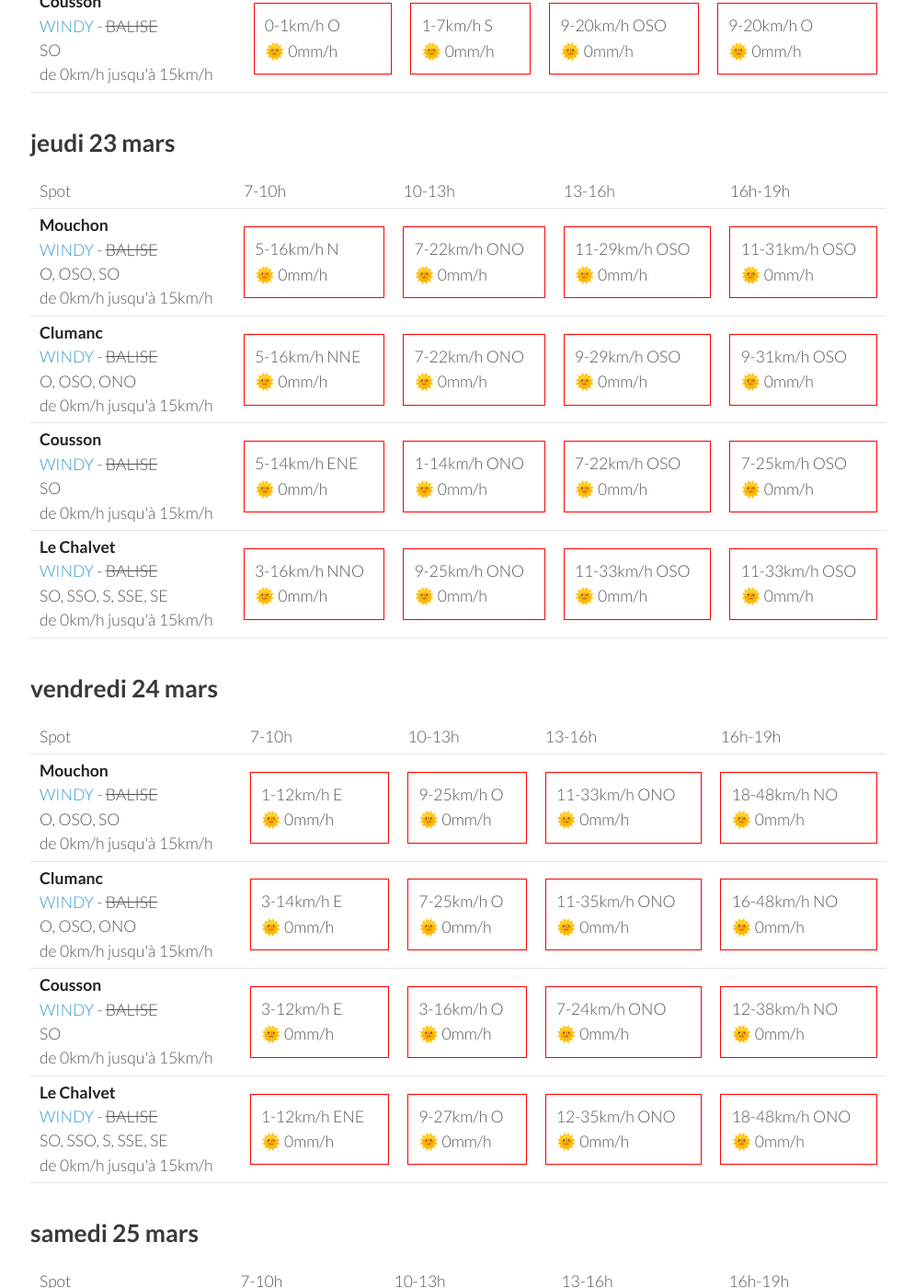
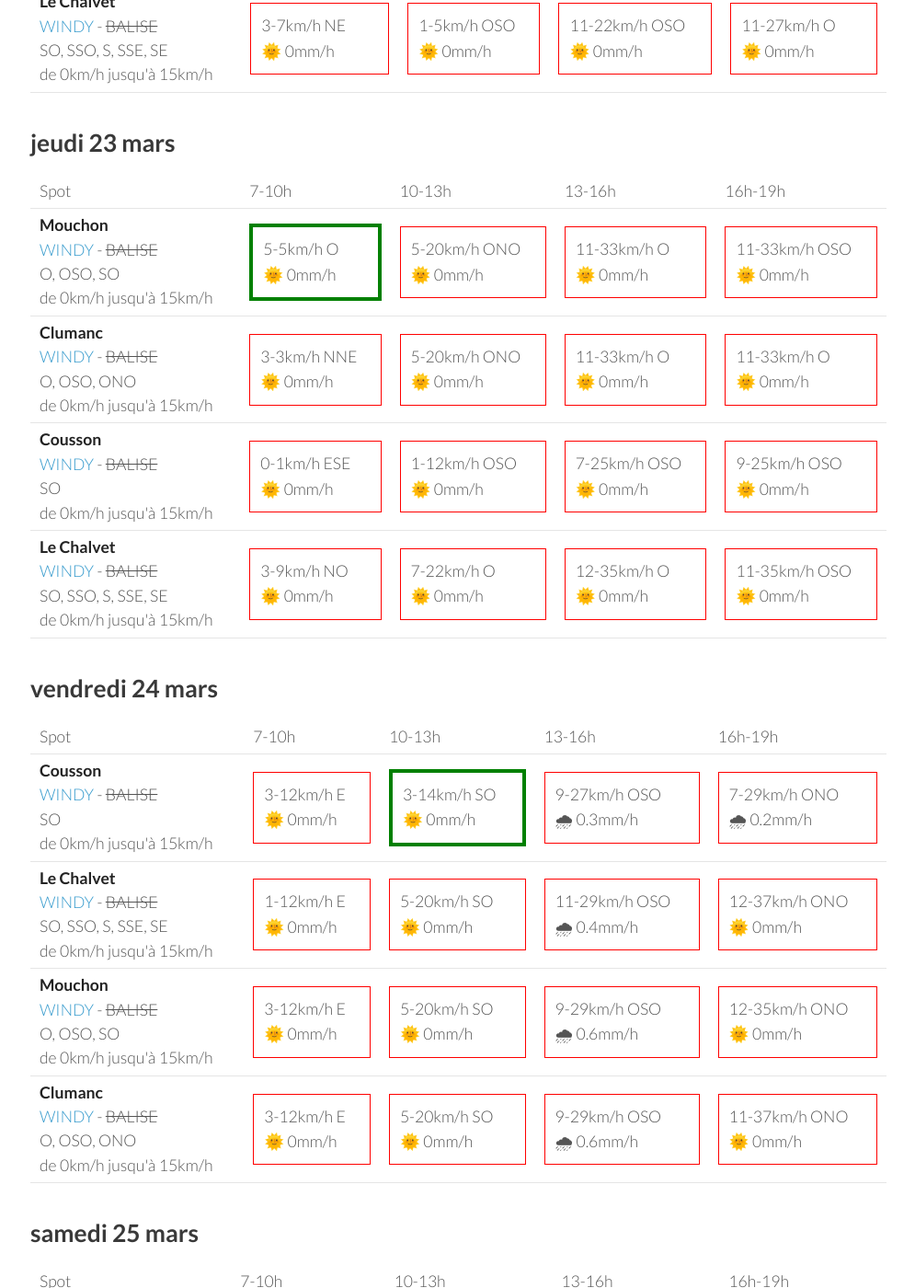
Before and after one commit to parapente-dans-le-nord/parapente-dans-le-nord.github.io, a Jekyll site: the page built from serre_poncon.markdown, in a window 1280 px wide and 1400 px high, scrolled down 1325 px. Shown: the whole window at 92% size, without its empty margins (25-1020 px from the left). Built offline with Jekyll 4.4.1, drawn with Linux system fonts in a browser that asks for light colours; some of the changed text lies outside the part shown.

Commit message:
update index.markdown

```diff
--- a/serre_poncon.markdown
+++ b/serre_poncon.markdown
@@ -25,36 +25,36 @@ page mise à jour le mardi 21 mars 13:31
         <td><strong>Clumanc</strong><br><a href="https://windy.com/44.027/6.402?43.914,6.403,10,m:eSxaglP">WINDY</a> - <span class="no-balise"> BALISE </span><br> <span class="vent-favorable">O, OSO, ONO</span><br><span class="force-vent">de 0km/h jusqu'à 15km/h</span> </td>
 
             <td><div class="not-flyable"><p>0-0km/h NA</p><p>🌧️ 0mm/h</p></div></td>
-            <td><div class="flyable"><p>5-12km/h ONO</p><p>🌞 0mm/h</p></div></td>
-            <td><div class="not-flyable"><p>11-25km/h O</p><p>🌞 0mm/h</p></div></td>
-            <td><div class="not-flyable"><p>9-25km/h ONO</p><p>🌞 0mm/h</p></div></td>
+            <td><div class="not-flyable"><p>0-0km/h NA</p><p>🌧️ 0mm/h</p></div></td>
+            <td><div class="not-flyable"><p>0-0km/h NA</p><p>🌧️ 0mm/h</p></div></td>
+            <td><div class="not-flyable"><p>11-24km/h O</p><p>🌞 0mm/h</p></div></td>
 
     </tr>
 <tr>
         <td><strong>Mouchon</strong><br><a href="https://windy.com/43.992/6.424?43.878,6.425,10,m:eSuaglR">WINDY</a> - <span class="no-balise"> BALISE </span><br> <span class="vent-favorable">O, OSO, SO</span><br><span class="force-vent">de 0km/h jusqu'à 15km/h</span> </td>
 
             <td><div class="not-flyable"><p>0-0km/h NA</p><p>🌧️ 0mm/h</p></div></td>
-            <td><div class="not-flyable"><p>9-22km/h ONO</p><p>🌞 0mm/h</p></div></td>
-            <td><div class="not-flyable"><p>11-31km/h NO</p><p>🌞 0mm/h</p></div></td>
-            <td><div class="not-flyable"><p>12-29km/h NO</p><p>🌞 0mm/h</p></div></td>
+            <td><div class="not-flyable"><p>0-0km/h NA</p><p>🌧️ 0mm/h</p></div></td>
+            <td><div class="not-flyable"><p>0-0km/h NA</p><p>🌧️ 0mm/h</p></div></td>
+            <td><div class="not-flyable"><p>9-27km/h ONO</p><p>🌞 0mm/h</p></div></td>
 
     </tr>
 <tr>
         <td><strong>Cousson</strong><br><a href="https://windy.com/44.054/6.240?43.940,6.241,10,m:eSAaglz">WINDY</a> - <span class="no-balise"> BALISE </span><br> <span class="vent-favorable">SO</span><br><span class="force-vent">de 0km/h jusqu'à 15km/h</span> </td>
 
             <td><div class="not-flyable"><p>0-0km/h NA</p><p>🌧️ 0mm/h</p></div></td>
-            <td><div class="not-flyable"><p>7-14km/h NNO</p><p>🌞 0mm/h</p></div></td>
-            <td><div class="not-flyable"><p>7-16km/h ONO</p><p>🌞 0mm/h</p></div></td>
-            <td><div class="not-flyable"><p>5-24km/h O</p><p>🌞 0mm/h</p></div></td>
+            <td><div class="not-flyable"><p>0-0km/h NA</p><p>🌧️ 0mm/h</p></div></td>
+            <td><div class="not-flyable"><p>0-0km/h NA</p><p>🌧️ 0mm/h</p></div></td>
+            <td><div class="not-flyable"><p>12-29km/h OSO</p><p>🌞 0mm/h</p></div></td>
 
     </tr>
 <tr>
         <td><strong>Le Chalvet</strong><br><a href="https://windy.com/43.979/6.480?43.866,6.480,10,m:eSsaglX">WINDY</a> - <span class="no-balise"> BALISE </span><br> <span class="vent-favorable">SO, SSO, S, SSE, SE</span><br><span class="force-vent">de 0km/h jusqu'à 15km/h</span> </td>
 
             <td><div class="not-flyable"><p>0-0km/h NA</p><p>🌧️ 0mm/h</p></div></td>
-            <td><div class="not-flyable"><p>11-22km/h ONO</p><p>🌞 0mm/h</p></div></td>
-            <td><div class="not-flyable"><p>14-35km/h ONO</p><p>🌞 0mm/h</p></div></td>
-            <td><div class="not-flyable"><p>14-31km/h ONO</p><p>🌞 0mm/h</p></div></td>
+            <td><div class="not-flyable"><p>0-0km/h NA</p><p>🌧️ 0mm/h</p></div></td>
+            <td><div class="not-flyable"><p>0-0km/h NA</p><p>🌧️ 0mm/h</p></div></td>
+            <td><div class="not-flyable"><p>11-33km/h O</p><p>🌞 0mm/h</p></div></td>
 
     </tr>
 
@@ -74,42 +74,42 @@ page mise à jour le mardi 21 mars 13:31
       <td>16h-19h</td>
     </tr>
 <tr>
-        <td><strong>Le Chalvet</strong><br><a href="https://windy.com/43.979/6.480?43.866,6.480,10,m:eSsaglX">WINDY</a> - <span class="no-balise"> BALISE </span><br> <span class="vent-favorable">SO, SSO, S, SSE, SE</span><br><span class="force-vent">de 0km/h jusqu'à 15km/h</span> </td>
-
-            <td><div class="not-flyable"><p>3-5km/h NE</p><p>🌞 0mm/h</p></div></td>
-            <td><div class="flyable"><p>1-7km/h S</p><p>🌞 0mm/h</p></div></td>
-            <td><div class="not-flyable"><p>11-25km/h O</p><p>🌞 0mm/h</p></div></td>
-            <td><div class="not-flyable"><p>12-29km/h ONO</p><p>🌞 0mm/h</p></div></td>
-
-
-    </tr>
-<tr>
         <td><strong>Mouchon</strong><br><a href="https://windy.com/43.992/6.424?43.878,6.425,10,m:eSuaglR">WINDY</a> - <span class="no-balise"> BALISE </span><br> <span class="vent-favorable">O, OSO, SO</span><br><span class="force-vent">de 0km/h jusqu'à 15km/h</span> </td>
 
-            <td><div class="not-flyable"><p>0-1km/h NNO</p><p>🌞 0mm/h</p></div></td>
-            <td><div class="not-flyable"><p>1-7km/h SE</p><p>🌞 0mm/h</p></div></td>
-            <td><div class="not-flyable"><p>9-22km/h ONO</p><p>🌞 0mm/h</p></div></td>
-            <td><div class="not-flyable"><p>9-25km/h ONO</p><p>🌞 0mm/h</p></div></td>
+            <td><div class="flyable"><p>0-3km/h OSO</p><p>🌞 0mm/h</p></div></td>
+            <td><div class="not-flyable"><p>1-5km/h NNE</p><p>🌞 0mm/h</p></div></td>
+            <td><div class="not-flyable"><p>7-18km/h O</p><p>🌞 0mm/h</p></div></td>
+            <td><div class="not-flyable"><p>7-24km/h ONO</p><p>🌞 0mm/h</p></div></td>
 
 
     </tr>
 <tr>
         <td><strong>Clumanc</strong><br><a href="https://windy.com/44.027/6.402?43.914,6.403,10,m:eSxaglP">WINDY</a> - <span class="no-balise"> BALISE </span><br> <span class="vent-favorable">O, OSO, ONO</span><br><span class="force-vent">de 0km/h jusqu'à 15km/h</span> </td>
 
-            <td><div class="not-flyable"><p>1-3km/h NNE</p><p>🌞 0mm/h</p></div></td>
-            <td><div class="not-flyable"><p>3-7km/h SO</p><p>🌞 0mm/h</p></div></td>
-            <td><div class="not-flyable"><p>9-24km/h OSO</p><p>🌞 0mm/h</p></div></td>
-            <td><div class="not-flyable"><p>9-24km/h ONO</p><p>🌞 0mm/h</p></div></td>
+            <td><div class="not-flyable"><p>3-5km/h NNE</p><p>🌞 0mm/h</p></div></td>
+            <td><div class="not-flyable"><p>1-7km/h SO</p><p>🌞 0mm/h</p></div></td>
+            <td><div class="not-flyable"><p>7-16km/h OSO</p><p>🌞 0mm/h</p></div></td>
+            <td><div class="not-flyable"><p>9-24km/h O</p><p>🌞 0mm/h</p></div></td>
 
 
     </tr>
 <tr>
         <td><strong>Cousson</strong><br><a href="https://windy.com/44.054/6.240?43.940,6.241,10,m:eSAaglz">WINDY</a> - <span class="no-balise"> BALISE </span><br> <span class="vent-favorable">SO</span><br><span class="force-vent">de 0km/h jusqu'à 15km/h</span> </td>
 
-            <td><div class="not-flyable"><p>0-1km/h O</p><p>🌞 0mm/h</p></div></td>
-            <td><div class="not-flyable"><p>1-7km/h S</p><p>🌞 0mm/h</p></div></td>
+            <td><div class="not-flyable"><p>3-12km/h SSO</p><p>🌞 0mm/h</p></div></td>
+            <td><div class="not-flyable"><p>1-5km/h E</p><p>🌞 0mm/h</p></div></td>
             <td><div class="not-flyable"><p>9-20km/h OSO</p><p>🌞 0mm/h</p></div></td>
-            <td><div class="not-flyable"><p>9-20km/h O</p><p>🌞 0mm/h</p></div></td>
+            <td><div class="not-flyable"><p>7-22km/h O</p><p>🌞 0mm/h</p></div></td>
+
+
+    </tr>
+<tr>
+        <td><strong>Le Chalvet</strong><br><a href="https://windy.com/43.979/6.480?43.866,6.480,10,m:eSsaglX">WINDY</a> - <span class="no-balise"> BALISE </span><br> <span class="vent-favorable">SO, SSO, S, SSE, SE</span><br><span class="force-vent">de 0km/h jusqu'à 15km/h</span> </td>
+
+            <td><div class="not-flyable"><p>3-7km/h NE</p><p>🌞 0mm/h</p></div></td>
+            <td><div class="not-flyable"><p>1-5km/h OSO</p><p>🌞 0mm/h</p></div></td>
+            <td><div class="not-flyable"><p>11-22km/h OSO</p><p>🌞 0mm/h</p></div></td>
+            <td><div class="not-flyable"><p>11-27km/h O</p><p>🌞 0mm/h</p></div></td>
 
 
     </tr>
@@ -132,40 +132,40 @@ page mise à jour le mardi 21 mars 13:31
 <tr>
         <td><strong>Mouchon</strong><br><a href="https://windy.com/43.992/6.424?43.878,6.425,10,m:eSuaglR">WINDY</a> - <span class="no-balise"> BALISE </span><br> <span class="vent-favorable">O, OSO, SO</span><br><span class="force-vent">de 0km/h jusqu'à 15km/h</span> </td>
 
-            <td><div class="not-flyable"><p>5-16km/h N</p><p>🌞 0mm/h</p></div></td>
-            <td><div class="not-flyable"><p>7-22km/h ONO</p><p>🌞 0mm/h</p></div></td>
-            <td><div class="not-flyable"><p>11-29km/h OSO</p><p>🌞 0mm/h</p></div></td>
-            <td><div class="not-flyable"><p>11-31km/h OSO</p><p>🌞 0mm/h</p></div></td>
+            <td><div class="flyable"><p>5-5km/h O</p><p>🌞 0mm/h</p></div></td>
+            <td><div class="not-flyable"><p>5-20km/h ONO</p><p>🌞 0mm/h</p></div></td>
+            <td><div class="not-flyable"><p>11-33km/h O</p><p>🌞 0mm/h</p></div></td>
+            <td><div class="not-flyable"><p>11-33km/h OSO</p><p>🌞 0mm/h</p></div></td>
 
 
     </tr>
 <tr>
         <td><strong>Clumanc</strong><br><a href="https://windy.com/44.027/6.402?43.914,6.403,10,m:eSxaglP">WINDY</a> - <span class="no-balise"> BALISE </span><br> <span class="vent-favorable">O, OSO, ONO</span><br><span class="force-vent">de 0km/h jusqu'à 15km/h</span> </td>
 
-            <td><div class="not-flyable"><p>5-16km/h NNE</p><p>🌞 0mm/h</p></div></td>
-            <td><div class="not-flyable"><p>7-22km/h ONO</p><p>🌞 0mm/h</p></div></td>
-            <td><div class="not-flyable"><p>9-29km/h OSO</p><p>🌞 0mm/h</p></div></td>
-            <td><div class="not-flyable"><p>9-31km/h OSO</p><p>🌞 0mm/h</p></div></td>
+            <td><div class="not-flyable"><p>3-3km/h NNE</p><p>🌞 0mm/h</p></div></td>
+            <td><div class="not-flyable"><p>5-20km/h ONO</p><p>🌞 0mm/h</p></div></td>
+            <td><div class="not-flyable"><p>11-33km/h O</p><p>🌞 0mm/h</p></div></td>
+            <td><div class="not-flyable"><p>11-33km/h O</p><p>🌞 0mm/h</p></div></td>
 
 
     </tr>
 <tr>
         <td><strong>Cousson</strong><br><a href="https://windy.com/44.054/6.240?43.940,6.241,10,m:eSAaglz">WINDY</a> - <span class="no-balise"> BALISE </span><br> <span class="vent-favorable">SO</span><br><span class="force-vent">de 0km/h jusqu'à 15km/h</span> </td>
 
-            <td><div class="not-flyable"><p>5-14km/h ENE</p><p>🌞 0mm/h</p></div></td>
-            <td><div class="not-flyable"><p>1-14km/h ONO</p><p>🌞 0mm/h</p></div></td>
-            <td><div class="not-flyable"><p>7-22km/h OSO</p><p>🌞 0mm/h</p></div></td>
+            <td><div class="not-flyable"><p>0-1km/h ESE</p><p>🌞 0mm/h</p></div></td>
+            <td><div class="not-flyable"><p>1-12km/h OSO</p><p>🌞 0mm/h</p></div></td>
             <td><div class="not-flyable"><p>7-25km/h OSO</p><p>🌞 0mm/h</p></div></td>
+            <td><div class="not-flyable"><p>9-25km/h OSO</p><p>🌞 0mm/h</p></div></td>
 
 
     </tr>
 <tr>
         <td><strong>Le Chalvet</strong><br><a href="https://windy.com/43.979/6.480?43.866,6.480,10,m:eSsaglX">WINDY</a> - <span class="no-balise"> BALISE </span><br> <span class="vent-favorable">SO, SSO, S, SSE, SE</span><br><span class="force-vent">de 0km/h jusqu'à 15km/h</span> </td>
 
-            <td><div class="not-flyable"><p>3-16km/h NNO</p><p>🌞 0mm/h</p></div></td>
-            <td><div class="not-flyable"><p>9-25km/h ONO</p><p>🌞 0mm/h</p></div></td>
-            <td><div class="not-flyable"><p>11-33km/h OSO</p><p>🌞 0mm/h</p></div></td>
-            <td><div class="not-flyable"><p>11-33km/h OSO</p><p>🌞 0mm/h</p></div></td>
+            <td><div class="not-flyable"><p>3-9km/h NO</p><p>🌞 0mm/h</p></div></td>
+            <td><div class="not-flyable"><p>7-22km/h O</p><p>🌞 0mm/h</p></div></td>
+            <td><div class="not-flyable"><p>12-35km/h O</p><p>🌞 0mm/h</p></div></td>
+            <td><div class="not-flyable"><p>11-35km/h OSO</p><p>🌞 0mm/h</p></div></td>
 
 
     </tr>
@@ -186,42 +186,42 @@ page mise à jour le mardi 21 mars 13:31
       <td>16h-19h</td>
     </tr>
 <tr>
+        <td><strong>Cousson</strong><br><a href="https://windy.com/44.054/6.240?43.940,6.241,10,m:eSAaglz">WINDY</a> - <span class="no-balise"> BALISE </span><br> <span class="vent-favorable">SO</span><br><span class="force-vent">de 0km/h jusqu'à 15km/h</span> </td>
+
+            <td><div class="not-flyable"><p>3-12km/h E</p><p>🌞 0mm/h</p></div></td>
+            <td><div class="flyable"><p>3-14km/h SO</p><p>🌞 0mm/h</p></div></td>
+            <td><div class="not-flyable"><p>9-27km/h OSO</p><p>🌧 0.3mm/h</p></div></td>
+            <td><div class="not-flyable"><p>7-29km/h ONO</p><p>🌧 0.2mm/h</p></div></td>
+
+
+    </tr>
+<tr>
+        <td><strong>Le Chalvet</strong><br><a href="https://windy.com/43.979/6.480?43.866,6.480,10,m:eSsaglX">WINDY</a> - <span class="no-balise"> BALISE </span><br> <span class="vent-favorable">SO, SSO, S, SSE, SE</span><br><span class="force-vent">de 0km/h jusqu'à 15km/h</span> </td>
+
+            <td><div class="not-flyable"><p>1-12km/h E</p><p>🌞 0mm/h</p></div></td>
+            <td><div class="not-flyable"><p>5-20km/h SO</p><p>🌞 0mm/h</p></div></td>
+            <td><div class="not-flyable"><p>11-29km/h OSO</p><p>🌧 0.4mm/h</p></div></td>
+            <td><div class="not-flyable"><p>12-37km/h ONO</p><p>🌞 0mm/h</p></div></td>
+
+
+    </tr>
+<tr>
         <td><strong>Mouchon</strong><br><a href="https://windy.com/43.992/6.424?43.878,6.425,10,m:eSuaglR">WINDY</a> - <span class="no-balise"> BALISE </span><br> <span class="vent-favorable">O, OSO, SO</span><br><span class="force-vent">de 0km/h jusqu'à 15km/h</span> </td>
 
-            <td><div class="not-flyable"><p>1-12km/h E</p><p>🌞 0mm/h</p></div></td>
-            <td><div class="not-flyable"><p>9-25km/h O</p><p>🌞 0mm/h</p></div></td>
-            <td><div class="not-flyable"><p>11-33km/h ONO</p><p>🌞 0mm/h</p></div></td>
-            <td><div class="not-flyable"><p>18-48km/h NO</p><p>🌞 0mm/h</p></div></td>
+            <td><div class="not-flyable"><p>3-12km/h E</p><p>🌞 0mm/h</p></div></td>
+            <td><div class="not-flyable"><p>5-20km/h SO</p><p>🌞 0mm/h</p></div></td>
+            <td><div class="not-flyable"><p>9-29km/h OSO</p><p>🌧 0.6mm/h</p></div></td>
+            <td><div class="not-flyable"><p>12-35km/h ONO</p><p>🌞 0mm/h</p></div></td>
 
 
     </tr>
 <tr>
         <td><strong>Clumanc</strong><br><a href="https://windy.com/44.027/6.402?43.914,6.403,10,m:eSxaglP">WINDY</a> - <span class="no-balise"> BALISE </span><br> <span class="vent-favorable">O, OSO, ONO</span><br><span class="force-vent">de 0km/h jusqu'à 15km/h</span> </td>
 
-            <td><div class="not-flyable"><p>3-14km/h E</p><p>🌞 0mm/h</p></div></td>
-            <td><div class="not-flyable"><p>7-25km/h O</p><p>🌞 0mm/h</p></div></td>
-            <td><div class="not-flyable"><p>11-35km/h ONO</p><p>🌞 0mm/h</p></div></td>
-            <td><div class="not-flyable"><p>16-48km/h NO</p><p>🌞 0mm/h</p></div></td>
-
-
-    </tr>
-<tr>
-        <td><strong>Cousson</strong><br><a href="https://windy.com/44.054/6.240?43.940,6.241,10,m:eSAaglz">WINDY</a> - <span class="no-balise"> BALISE </span><br> <span class="vent-favorable">SO</span><br><span class="force-vent">de 0km/h jusqu'à 15km/h</span> </td>
-
             <td><div class="not-flyable"><p>3-12km/h E</p><p>🌞 0mm/h</p></div></td>
-            <td><div class="not-flyable"><p>3-16km/h O</p><p>🌞 0mm/h</p></div></td>
-            <td><div class="not-flyable"><p>7-24km/h ONO</p><p>🌞 0mm/h</p></div></td>
-            <td><div class="not-flyable"><p>12-38km/h NO</p><p>🌞 0mm/h</p></div></td>
-
-
-    </tr>
-<tr>
-        <td><strong>Le Chalvet</strong><br><a href="https://windy.com/43.979/6.480?43.866,6.480,10,m:eSsaglX">WINDY</a> - <span class="no-balise"> BALISE </span><br> <span class="vent-favorable">SO, SSO, S, SSE, SE</span><br><span class="force-vent">de 0km/h jusqu'à 15km/h</span> </td>
-
-            <td><div class="not-flyable"><p>1-12km/h ENE</p><p>🌞 0mm/h</p></div></td>
-            <td><div class="not-flyable"><p>9-27km/h O</p><p>🌞 0mm/h</p></div></td>
-            <td><div class="not-flyable"><p>12-35km/h ONO</p><p>🌞 0mm/h</p></div></td>
-            <td><div class="not-flyable"><p>18-48km/h ONO</p><p>🌞 0mm/h</p></div></td>
+            <td><div class="not-flyable"><p>5-20km/h SO</p><p>🌞 0mm/h</p></div></td>
+            <td><div class="not-flyable"><p>9-29km/h OSO</p><p>🌧 0.6mm/h</p></div></td>
+            <td><div class="not-flyable"><p>11-37km/h ONO</p><p>🌞 0mm/h</p></div></td>
 
 
     </tr>
```
Also changed, not shown: other parts of serre_poncon.markdown (+1 -1 lines).
